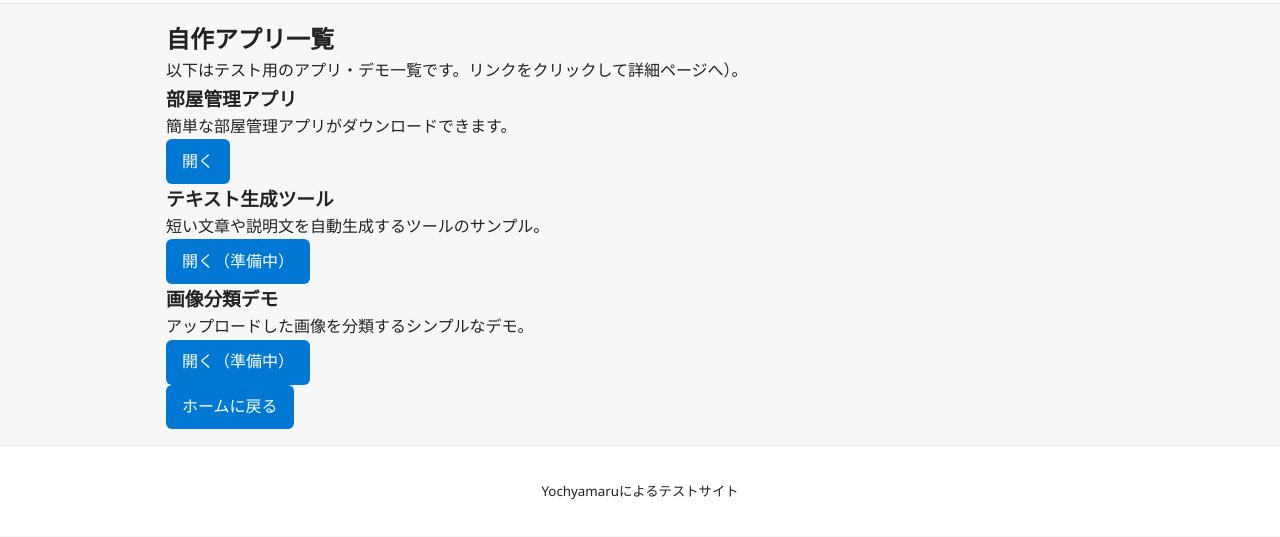
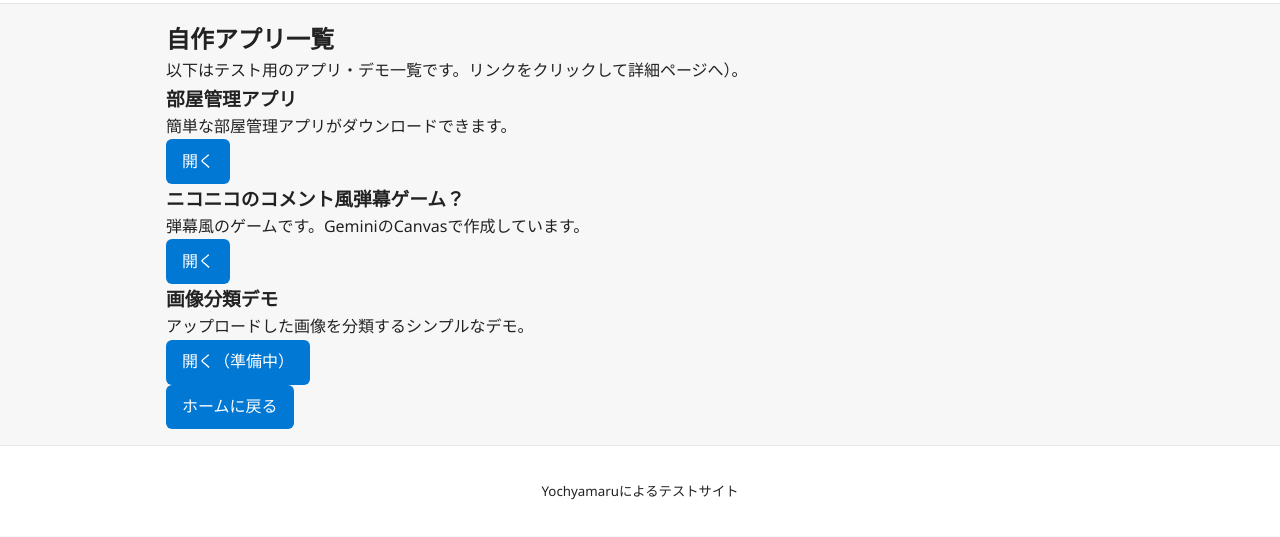
Before and after one commit to tokushimakidst001-crypto/test-siteTk, a plain HTML site: page app.html in a window 1280 px wide. Shown: the part 71-608 px from the top of the page. Drawn offline with Linux system fonts and the light colour scheme.

Commit message:
app.htmlも変更

```diff
--- a/app.html
+++ b/app.html
@@ -31,10 +31,10 @@
           <p><a class="btn" href="app/roomkanri.html">開く</a></p>
         </article>
 
-        <article class="app-card">
-          <h3>テキスト生成ツール</h3>
-          <p>短い文章や説明文を自動生成するツールのサンプル。</p>
-          <p><a class="btn" href="#">開く（準備中）</a></p>
+       <article class="app-card">
+          <h3>ニコニコのコメント風弾幕ゲーム？</h3>
+          <p>弾幕風のゲームです。GeminiのCanvasで作成しています。</p>
+          <p><a class="btn" href="app/danmaku.html">開く</a></p>
         </article>
 
         <article class="app-card">
```
